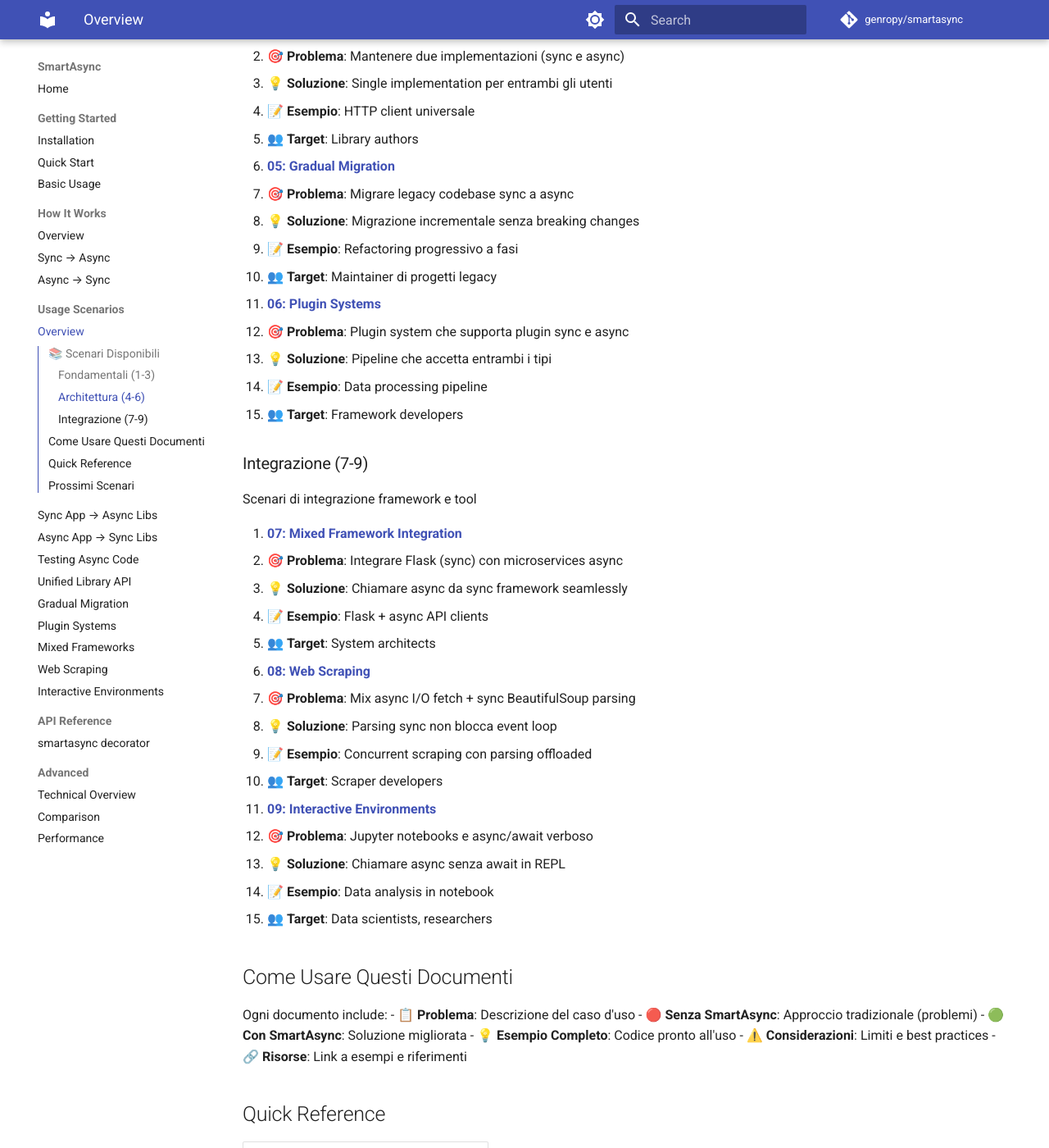
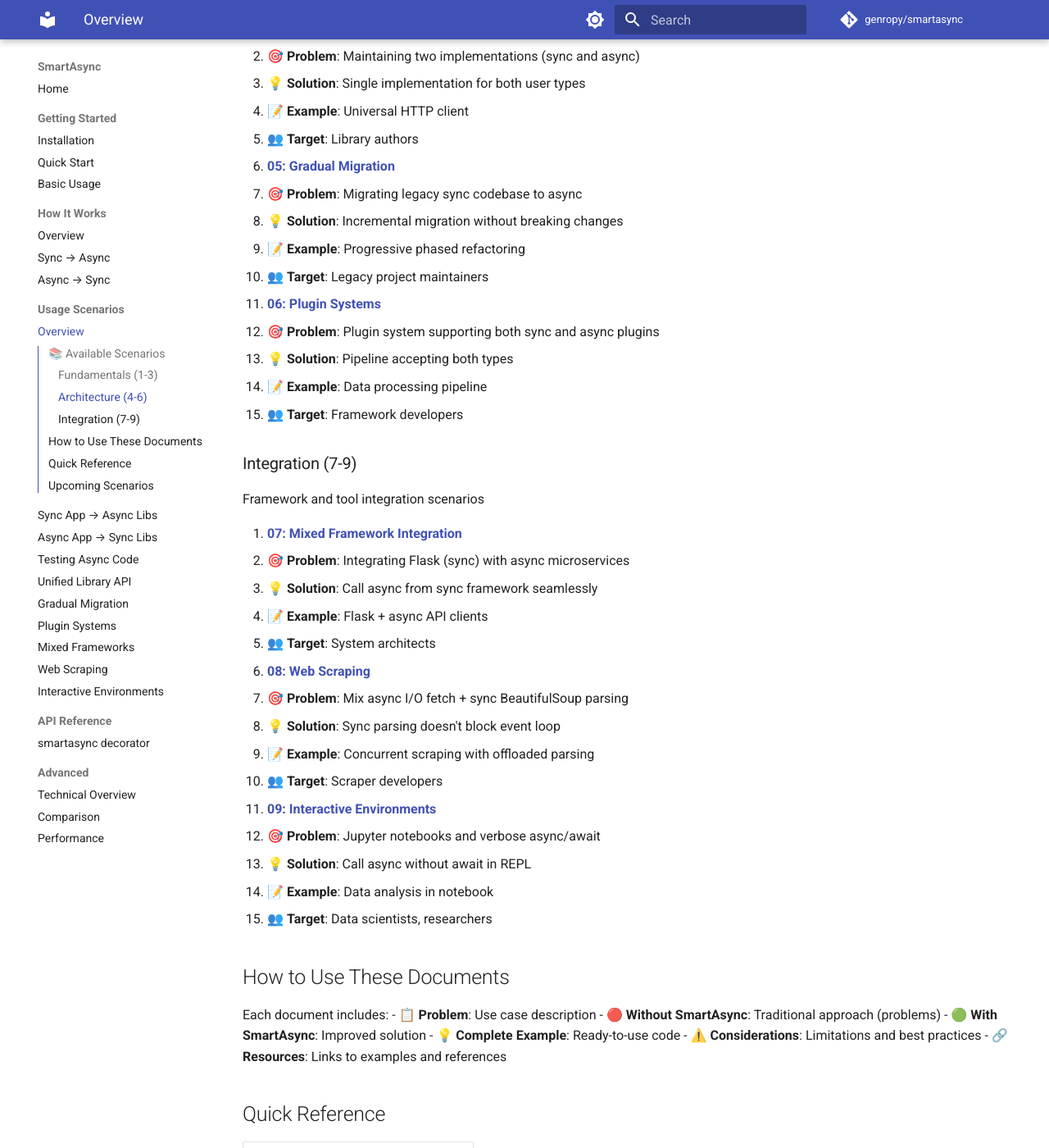
Before and after one commit to genropy/smartasync, an MkDocs documentation site: the page built from docs/scenarios/index.md, in a window 1280 px wide and 1400 px high, scrolled down 977 px. Shown: the whole window at 82% size. Built offline with MkDocs 1.6.1 and Material for MkDocs 9.7.7, drawn with Linux system fonts in a browser that asks for light colours; comment, search, counter and statistics services are not loaded; some of the changed text lies outside the part shown.

Commit message:
docs: Translate scenarios index from Italian to English and fix links

```diff
--- a/docs/scenarios/index.md
+++ b/docs/scenarios/index.md
@@ -1,104 +1,104 @@
 # SmartAsync Scenarios
 
-Questa directory contiene guide dettagliate per scenari d'uso specifici di SmartAsync, numerate in ordine logico di apprendimento.
+This directory contains detailed guides for specific SmartAsync use cases, numbered in logical learning order.
 
-## 📚 Scenari Disponibili
+## 📚 Available Scenarios
 
-### Fondamentali (1-3)
-Scenari base per iniziare con SmartAsync
+### Fundamentals (1-3)
+Basic scenarios to get started with SmartAsync
 
-1. **[01: CLI Tools with Async Libraries](01-cli-tools-async-libs.md)**
-   - 🎯 **Problema**: CLI tool che deve usare librerie async moderne
-   - 💡 **Soluzione**: Chiamare async senza `asyncio.run()` boilerplate
-   - 📝 **Esempio**: GitHub CLI con httpx
+1. **[01: Sync App → Async Libraries](01-sync-app-async-libs.md)**
+   - 🎯 **Problem**: CLI tool needs to use modern async libraries
+   - 💡 **Solution**: Call async without `asyncio.run()` boilerplate
+   - 📝 **Example**: GitHub CLI with httpx
    - 👥 **Target**: CLI developers, script writers
 
-2. **[02: Async App → Sync Legacy Library](02-async-app-sync-legacy.md)**
-   - 🎯 **Problema**: FastAPI/Django che usa database sync legacy
-   - 💡 **Soluzione**: Auto-threading di codice sync in contesto async
-   - 📝 **Esempio**: FastAPI + SQLite sync
+2. **[02: Async App → Sync Legacy Library](02-async-app-sync-libs.md)**
+   - 🎯 **Problem**: FastAPI/Django using legacy sync database
+   - 💡 **Solution**: Auto-threading of sync code in async context
+   - 📝 **Example**: FastAPI + SQLite sync
    - 👥 **Target**: Web developers, backend engineers
 
 3. **[03: Testing Async Code](03-testing-async-code.md)**
-   - 🎯 **Problema**: Test async verbosi, richiedono pytest-asyncio
-   - 💡 **Soluzione**: Test sync semplici che funzionano con codice async
-   - 📝 **Esempio**: Test suite senza plugin
+   - 🎯 **Problem**: Verbose async tests, require pytest-asyncio
+   - 💡 **Solution**: Simple sync tests that work with async code
+   - 📝 **Example**: Test suite without plugins
    - 👥 **Target**: QA engineers, developers
 
-### Architettura (4-6)
-Design patterns e architetture avanzate
+### Architecture (4-6)
+Design patterns and advanced architectures
 
 4. **[04: Unified Library API](04-unified-library-api.md)**
-   - 🎯 **Problema**: Mantenere due implementazioni (sync e async)
-   - 💡 **Soluzione**: Single implementation per entrambi gli utenti
-   - 📝 **Esempio**: HTTP client universale
+   - 🎯 **Problem**: Maintaining two implementations (sync and async)
+   - 💡 **Solution**: Single implementation for both user types
+   - 📝 **Example**: Universal HTTP client
    - 👥 **Target**: Library authors
 
 5. **[05: Gradual Migration](05-gradual-migration.md)**
-   - 🎯 **Problema**: Migrare legacy codebase sync a async
-   - 💡 **Soluzione**: Migrazione incrementale senza breaking changes
-   - 📝 **Esempio**: Refactoring progressivo a fasi
-   - 👥 **Target**: Maintainer di progetti legacy
+   - 🎯 **Problem**: Migrating legacy sync codebase to async
+   - 💡 **Solution**: Incremental migration without breaking changes
+   - 📝 **Example**: Progressive phased refactoring
+   - 👥 **Target**: Legacy project maintainers
 
 6. **[06: Plugin Systems](06-plugin-systems.md)**
-   - 🎯 **Problema**: Plugin system che supporta plugin sync e async
-   - 💡 **Soluzione**: Pipeline che accetta entrambi i tipi
-   - 📝 **Esempio**: Data processing pipeline
+   - 🎯 **Problem**: Plugin system supporting both sync and async plugins
+   - 💡 **Solution**: Pipeline accepting both types
+   - 📝 **Example**: Data processing pipeline
    - 👥 **Target**: Framework developers
 
-### Integrazione (7-9)
-Scenari di integrazione framework e tool
+### Integration (7-9)
+Framework and tool integration scenarios
 
 7. **[07: Mixed Framework Integration](07-mixed-framework.md)**
-   - 🎯 **Problema**: Integrare Flask (sync) con microservices async
-   - 💡 **Soluzione**: Chiamare async da sync framework seamlessly
-   - 📝 **Esempio**: Flask + async API clients
+   - 🎯 **Problem**: Integrating Flask (sync) with async microservices
+   - 💡 **Solution**: Call async from sync framework seamlessly
+   - 📝 **Example**: Flask + async API clients
    - 👥 **Target**: System architects
 
 8. **[08: Web Scraping](08-web-scraping.md)**
-   - 🎯 **Problema**: Mix async I/O fetch + sync BeautifulSoup parsing
-   - 💡 **Soluzione**: Parsing sync non blocca event loop
-   - 📝 **Esempio**: Concurrent scraping con parsing offloaded
+   - 🎯 **Problem**: Mix async I/O fetch + sync BeautifulSoup parsing
+   - 💡 **Solution**: Sync parsing doesn't block event loop
+   - 📝 **Example**: Concurrent scraping with offloaded parsing
    - 👥 **Target**: Scraper developers
 
 9. **[09: Interactive Environments](09-interactive-environments.md)**
-   - 🎯 **Problema**: Jupyter notebooks e async/await verboso
-   - 💡 **Soluzione**: Chiamare async senza await in REPL
-   - 📝 **Esempio**: Data analysis in notebook
+   - 🎯 **Problem**: Jupyter notebooks and verbose async/await
+   - 💡 **Solution**: Call async without await in REPL
+   - 📝 **Example**: Data analysis in notebook
    - 👥 **Target**: Data scientists, researchers
 
-## Come Usare Questi Documenti
+## How to Use These Documents
 
-Ogni documento include:
-- 📋 **Problema**: Descrizione del caso d'uso
-- 🔴 **Senza SmartAsync**: Approccio tradizionale (problemi)
-- 🟢 **Con SmartAsync**: Soluzione migliorata
-- 💡 **Esempio Completo**: Codice pronto all'uso
-- ⚠️ **Considerazioni**: Limiti e best practices
-- 🔗 **Risorse**: Link a esempi e riferimenti
+Each document includes:
+- 📋 **Problem**: Use case description
+- 🔴 **Without SmartAsync**: Traditional approach (problems)
+- 🟢 **With SmartAsync**: Improved solution
+- 💡 **Complete Example**: Ready-to-use code
+- ⚠️ **Considerations**: Limitations and best practices
+- 🔗 **Resources**: Links to examples and references
 
 ## Quick Reference
 
-| Hai bisogno di... | Vai a |
-|-------------------|-------|
-| CLI tool con httpx/aiohttp | [A1](a1-cli-tools-async-libs.md) |
-| FastAPI + DB sync | [A2](a2-async-calls-sync-legacy.md) |
-| Migrare codice legacy | [A3](a3-gradual-migration.md) |
-| Library per entrambi gli utenti | [B1](b1-unified-library-api.md) |
-| Sistema di plugin flessibile | [B2](b2-plugin-systems.md) |
-| Test più semplici | [C1](c1-testing-async-code.md) |
-| Notebook Jupyter | [C2](c2-interactive-environments.md) |
-| Integrare Flask e async | [D1](d1-mixed-framework-integration.md) |
-| Web scraper efficiente | [D2](web-scraping.md) |
+| You need to... | Go to |
+|----------------|-------|
+| CLI tool with httpx/aiohttp | [01](01-sync-app-async-libs.md) |
+| FastAPI + sync DB | [02](02-async-app-sync-libs.md) |
+| Migrate legacy code | [05](05-gradual-migration.md) |
+| Library for both users | [04](04-unified-library-api.md) |
+| Flexible plugin system | [06](06-plugin-systems.md) |
+| Simpler tests | [03](03-testing-async-code.md) |
+| Jupyter notebook | [09](09-interactive-environments.md) |
+| Integrate Flask and async | [07](07-mixed-framework.md) |
+| Efficient web scraper | [08](08-web-scraping.md) |
 
-## Prossimi Scenari
+## Upcoming Scenarios
 
-Scenari in programma:
-- E1: Configuration Management
-- E2: Message Queue Integration
-- E3: Microservices Communication
-- E4: File Processing Pipelines
+Planned scenarios:
+- Configuration Management
+- Message Queue Integration
+- Microservices Communication
+- File Processing Pipelines
 
 ---
 
-**Feedback?** Apri un issue su GitHub con tag `documentation`.
+**Feedback?** Open an issue on GitHub with tag `documentation`.
```
